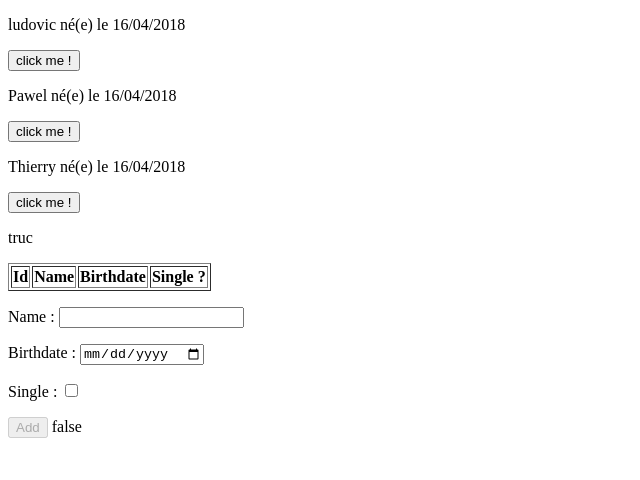
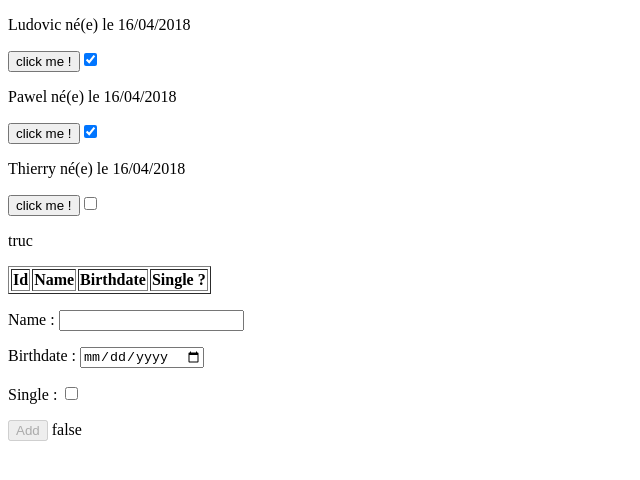
Before and after one commit to Pamento/ng-router, an Angular app: page / in a window 1280 px wide. Shown: the top 480 px of the page, without its empty margins (0-640 px from the left). Built offline with nearby package versions, Linux system fonts and the light colour scheme.

Commit message:
add single control

```diff
--- a/src/app/child/child.component.html
+++ b/src/app/child/child.component.html
@@ -1,4 +1,5 @@
 <p>
-  {{ name }} né(e) le {{ birth | date:'dd/MM/yyyy' }}
+  {{ person.name }} né(e) le {{ person.birthdate | date:'dd/MM/yyyy' }}
 </p>
 <input type="button" value="click me !" (click)="onClick()">
+<input type="checkbox" (change)="onCheckboxChange()" [checked]="person.single">
--- a/src/app/child/child.component.ts
+++ b/src/app/child/child.component.ts
@@ -9,10 +9,10 @@ import { Person } from "../entities/person";
 
 export class ChildComponent implements OnInit {
 
-  @Input() name: string
-  @Input() birth: Date
+  @Input() person: Person
 
-  @Output() change: EventEmitter<string> = new EventEmitter<string>()
+  @Output() clickOnButton: EventEmitter<string> = new EventEmitter<string>()
+  @Output() clickOnCheckbox: EventEmitter<Person> = new EventEmitter<Person>()
 
   constructor() { }
 
@@ -20,7 +20,12 @@ export class ChildComponent implements OnInit {
   }
 
   onClick(){
-    this.change.emit(this.name)
+    this.clickOnButton.emit(this.person.name)
+  }
+
+  onCheckboxChange(){
+    this.person.single = !this.person.single
+    this.clickOnCheckbox.emit(this.person)
   }
 
 }
--- a/src/app/parent/parent.component.html
+++ b/src/app/parent/parent.component.html
@@ -1,8 +1,8 @@
 <div>
   <app-child
-  [name]="person.name"
-  [birth]="person.birthdate"
+  [person]="person"
   *ngFor="let person of persons"
-  (change)="onChange($event)"
+  (clickOnButton)="onChange($event)"
+  (clickOnCheckbox)="onClickOnCheckbox($event)"
   ></app-child>
 </div>
--- a/src/app/parent/parent.component.ts
+++ b/src/app/parent/parent.component.ts
@@ -9,7 +9,7 @@ import { Person } from "../entities/person";
 export class ParentComponent implements OnInit {
 
   persons:Person[] = [
-    {id: 1, name: 'ludovic', birthdate:new Date(), single:true},
+    {id: 1, name: 'Ludovic', birthdate:new Date(), single:true},
     {id: 2, name: 'Pawel', birthdate:new Date(), single:true},
     {id: 3, name: 'Thierry', birthdate:new Date(), single:false},
   ];
@@ -24,4 +24,17 @@ export class ParentComponent implements OnInit {
   onChange(event){
     console.log(event)
   }
+
+  onClickOnCheckbox(person){
+    let i = 0
+    while (true) {
+      if (this.persons[i].id === person.id) {
+        this.persons[i] = person
+        break
+      }
+      i++
+    }
+
+    console.log(this.persons)
+  }
 }
```
